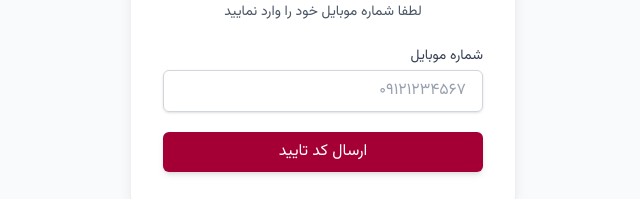
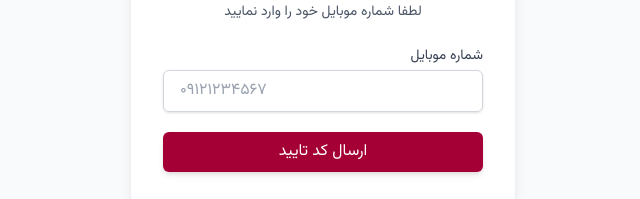
Before and after one commit to moham7dreza/bazaar-next, a Next.js app: page /auth/login-register in a window 1280 px wide. Shown: the part 381-580 px from the top of the page, without its empty margins (380-1020 px from the left). Built offline with nearby package versions, Linux system fonts and the light colour scheme.

Commit message:
fix input

```diff
--- a/app/auth/login-register/page.js
+++ b/app/auth/login-register/page.js
@@ -22,7 +22,8 @@ const LoginRegister = () => {
               شماره موبایل
             </label>
             <input
-              type="text"
+              type="number"
+              dir="ltr"
               className="mt-1 block w-full px-4 py-2 border border-gray-300 rounded-md shadow-sm focus:ring-rose-800 focus:border-rose-800 placeholder-gray-400"
               placeholder="۰۹۱۲۱۲۳۴۵۶۷"
             />
```
